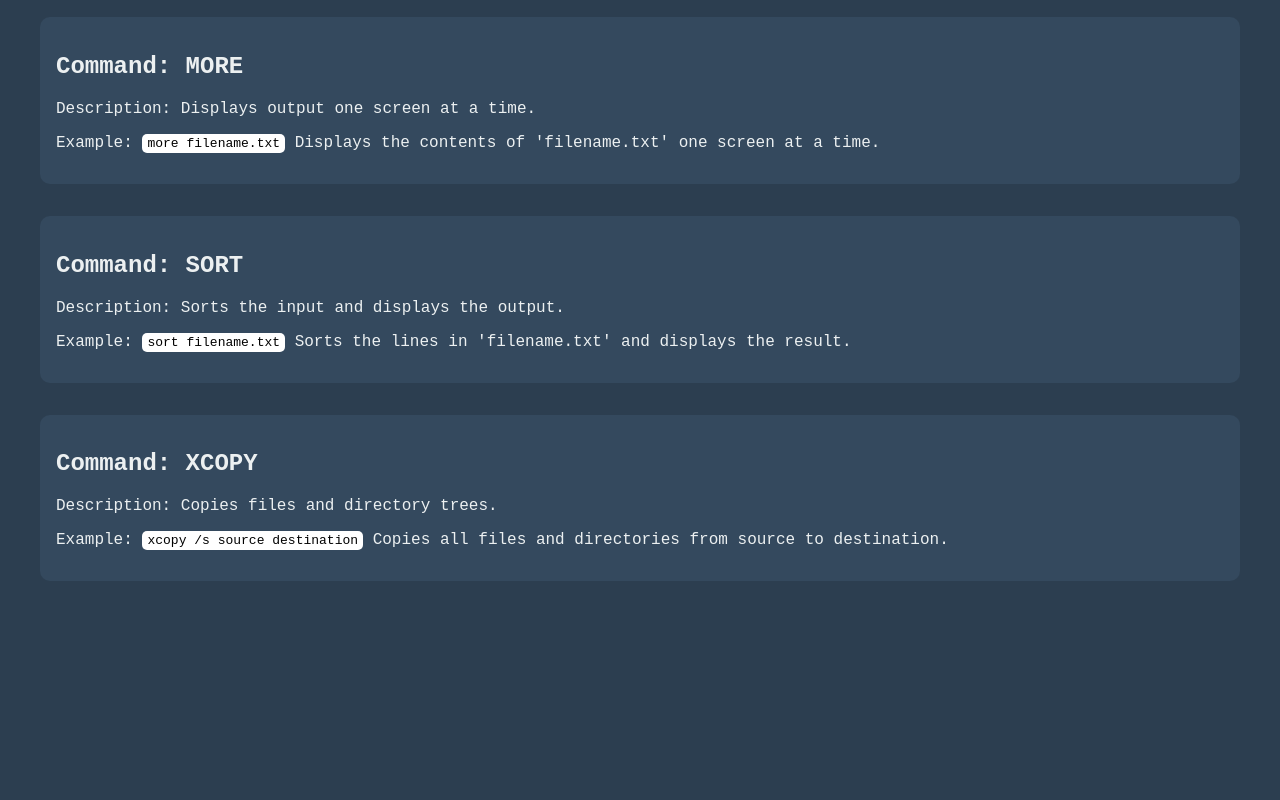
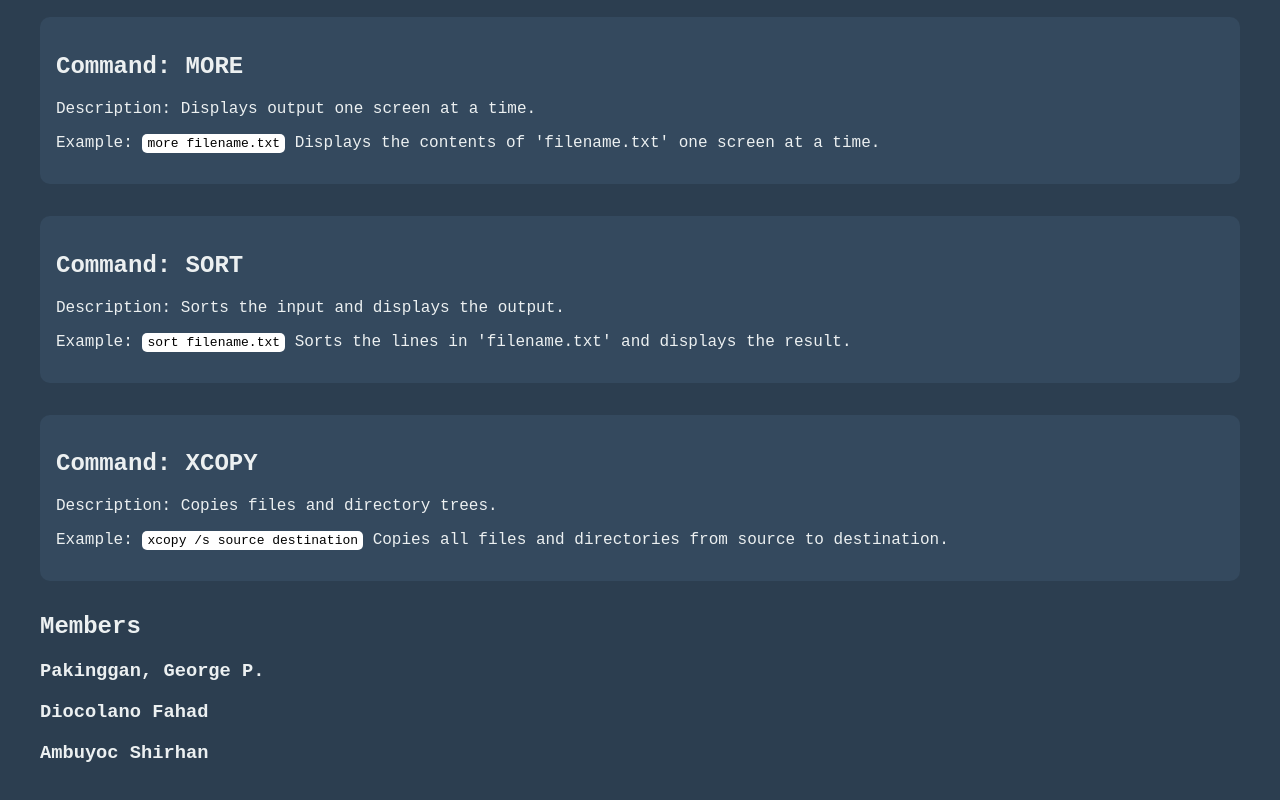
Before and after one commit to Group6finalsproject/DOScommand, a plain HTML site: page index.html in a window 1280 px wide. Shown: the part 9741-10541 px from the top of the page. Before the commit the page ends 10394 px from the top, so only its background shows below. Drawn offline with Linux system fonts and the light colour scheme.

Commit message:
Update index.html

```diff
--- a/index.html
+++ b/index.html
@@ -262,6 +262,13 @@
    <p>Description: Copies files and directory trees.</p>
    <p>Example: <code>xcopy /s source destination</code> Copies all files and directories from source to destination.</p>
  </div>
- <!-- Add more command divs as needed -->
+ <footer>
+    <Div class="Members">
+      <H2>Members</H2>
+      <H3>Pakinggan, George P.</H3>
+      <H3>Diocolano Fahad</H3>
+      <H3>Ambuyoc Shirhan</H3>
+    </Div>
+  </footer>
 </body>
 </html>
```
